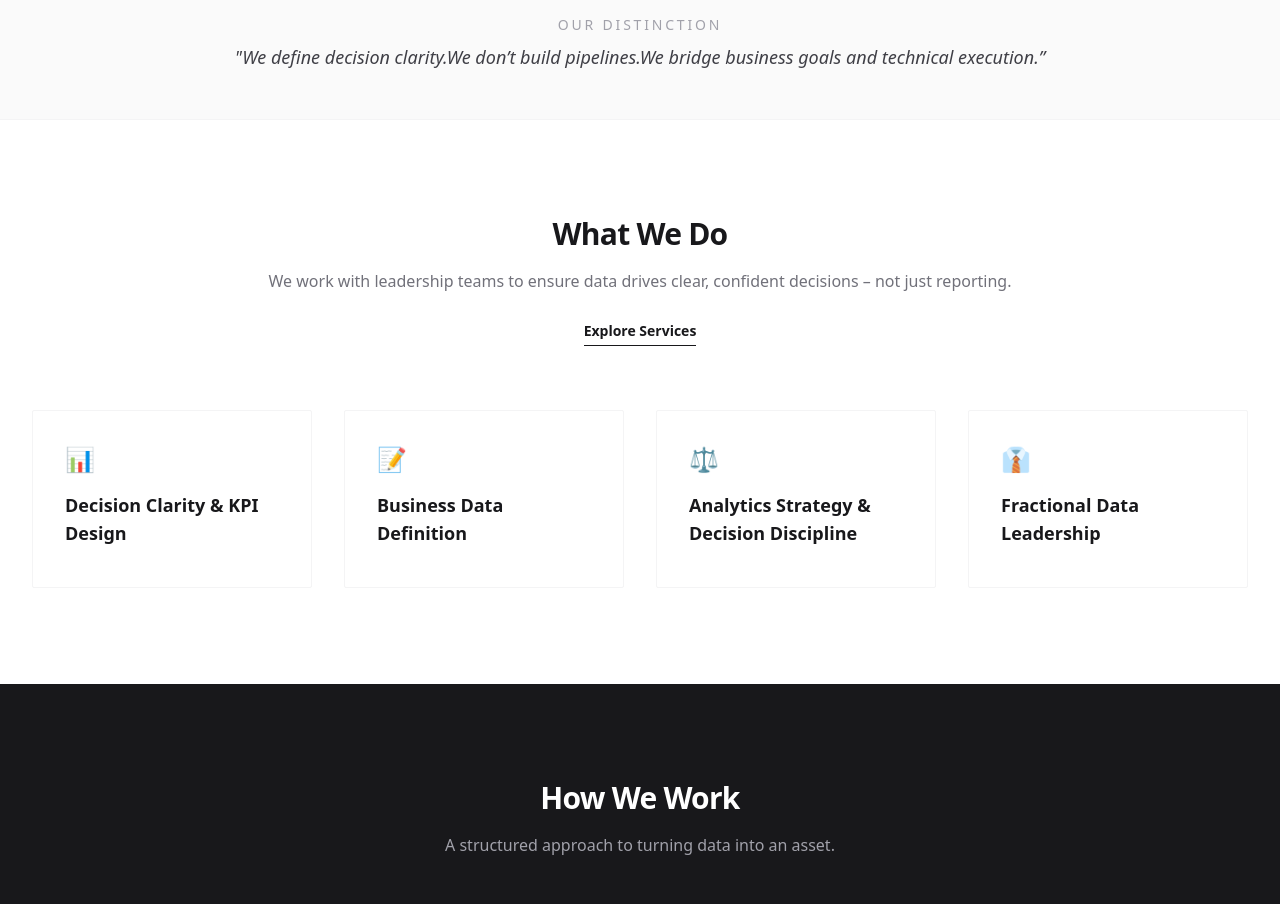
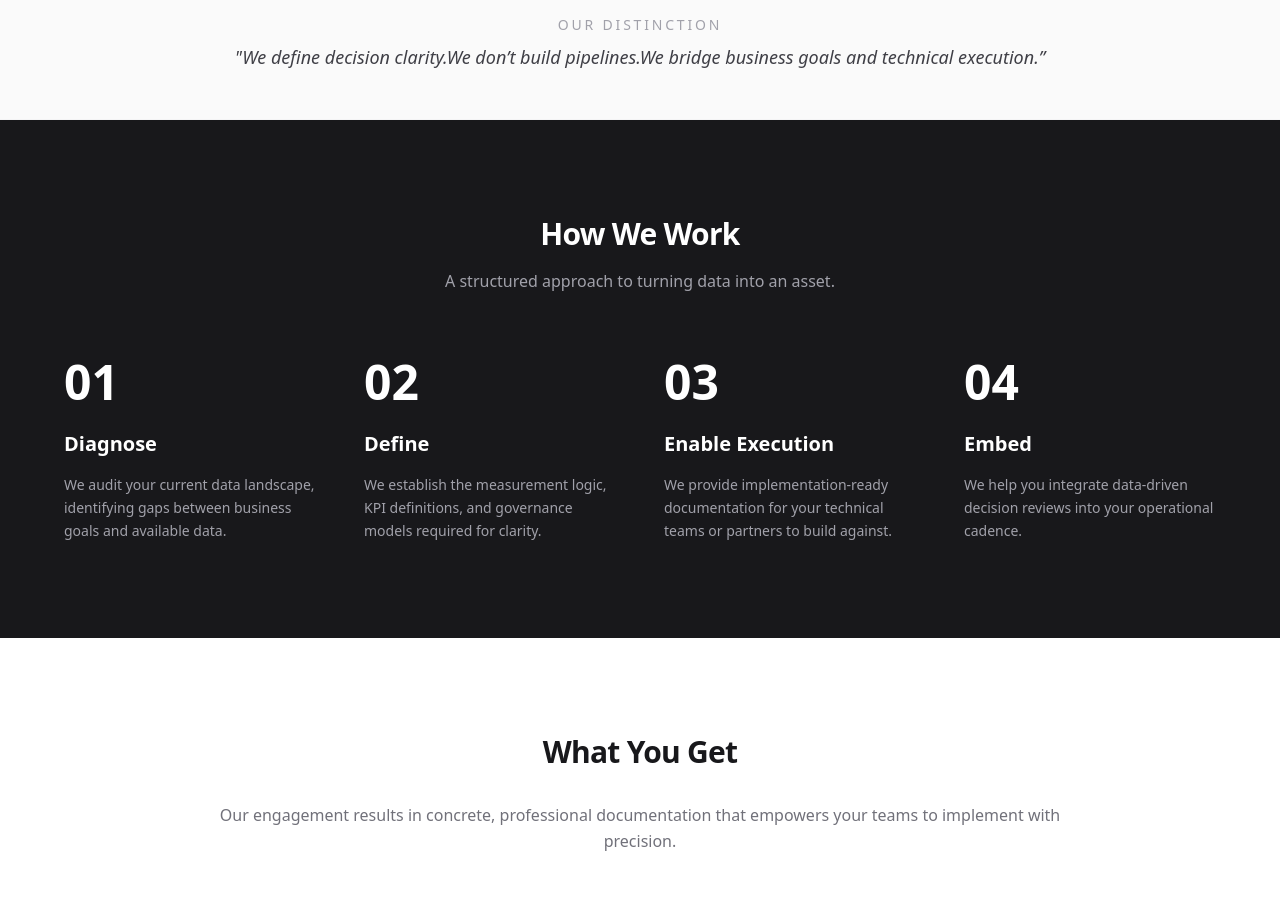
Before and after one commit to remavaish1/businessbydata, a React (Vite) app: page / in a window 1280 px wide. Shown: the part 1000-1904 px from the top of the page. Built offline with nearby package versions, Linux system fonts and the light colour scheme.

Commit message:
Update Home.tsx

```diff
--- a/pages/Home.tsx
+++ b/pages/Home.tsx
@@ -43,48 +43,6 @@ const Home: React.FC = () => {
         </div>
       </section>
 
-      {/* What We Do Section (Centered like Our Distinction) */}
-      <section className="py-24 bg-white">
-        <div className="max-w-7xl mx-auto px-4 sm:px-6 lg:px-8">
-          {/* Centered Header */}
-          <div className="max-w-3xl mx-auto text-center mb-16">
-            <h2 className="text-3xl font-bold tracking-tight text-zinc-900">What We Do</h2>
-            <p className="mt-4 text-zinc-500 leading-relaxed">
-              We work with leadership teams to ensure data drives clear, confident decisions – not just reporting.
-            </p>
-
-            <div className="mt-6">
-              <Link
-                to="/services"
-                className="inline-block text-sm font-semibold text-zinc-900 border-b border-zinc-900 pb-1 hover:text-zinc-500 hover:border-zinc-500 transition-colors"
-              >
-                Explore Services
-              </Link>
-            </div>
-          </div>
-
-          {/* Cards */}
-          <div className="grid grid-cols-1 md:grid-cols-2 lg:grid-cols-4 gap-8">
-            {[
-              { title: "Decision Clarity & KPI Design", icon: "📊" },
-              { title: "Business Data Definition", icon: "📝" },
-              { title: "Analytics Strategy & Decision Discipline", icon: "⚖️" },
-              { title: "Fractional Data Leadership", icon: "👔" }
-            ].map((card, idx) => (
-              <div
-                key={idx}
-                className="p-8 border border-zinc-100 hover:border-zinc-300 transition-all rounded-sm bg-white group"
-              >
-                <div className="text-2xl mb-4 group-hover:scale-110 transition-transform inline-block">
-                  {card.icon}
-                </div>
-                <h3 className="text-lg font-semibold text-zinc-900 mb-2">{card.title}</h3>
-                <p className="text-sm text-zinc-500 leading-relaxed"></p>
-              </div>
-            ))}
-          </div>
-        </div>
-      </section>
 
       {/* How We Work Section */}
 <section className="py-24 bg-zinc-900 text-white">
```
